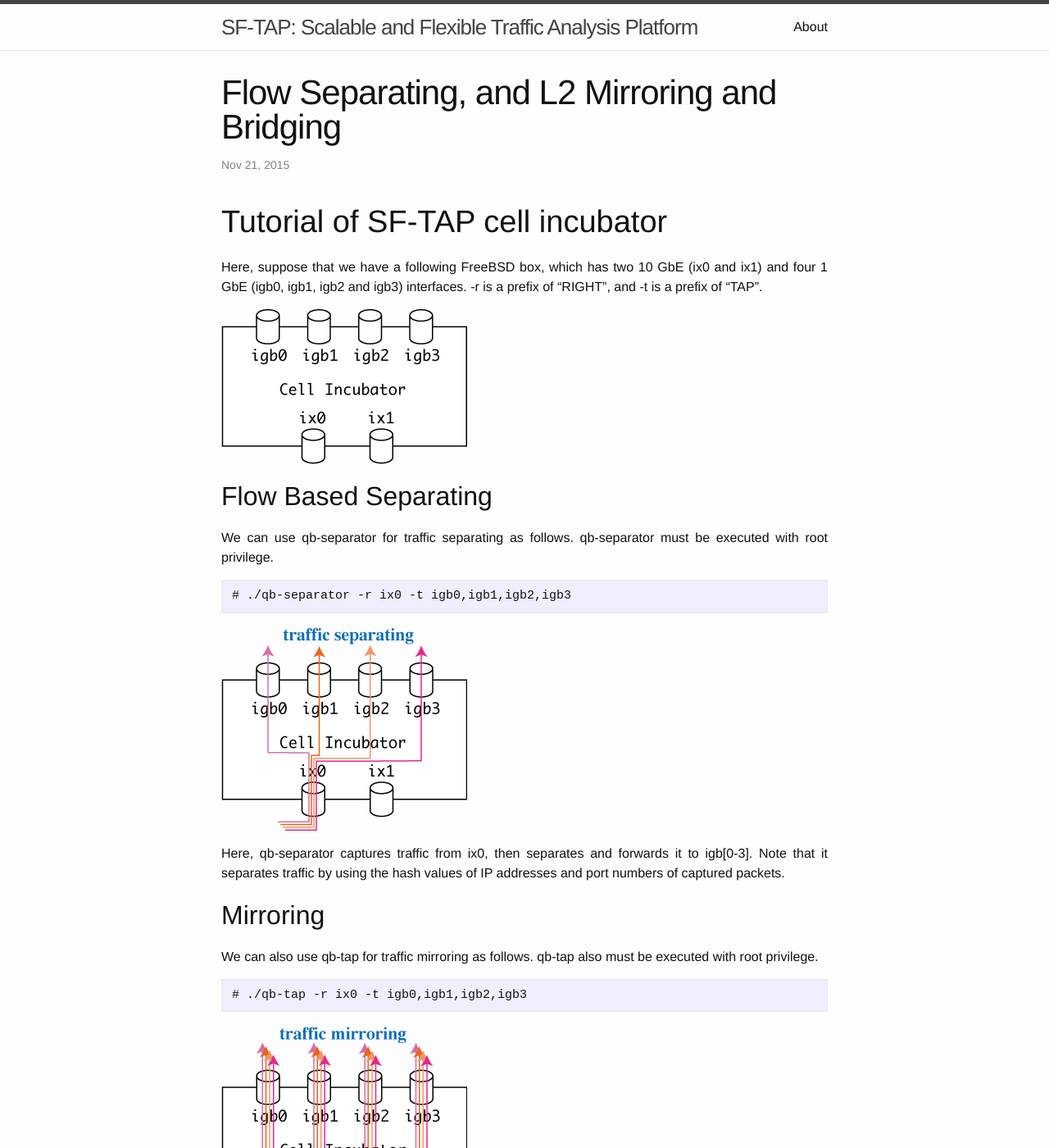
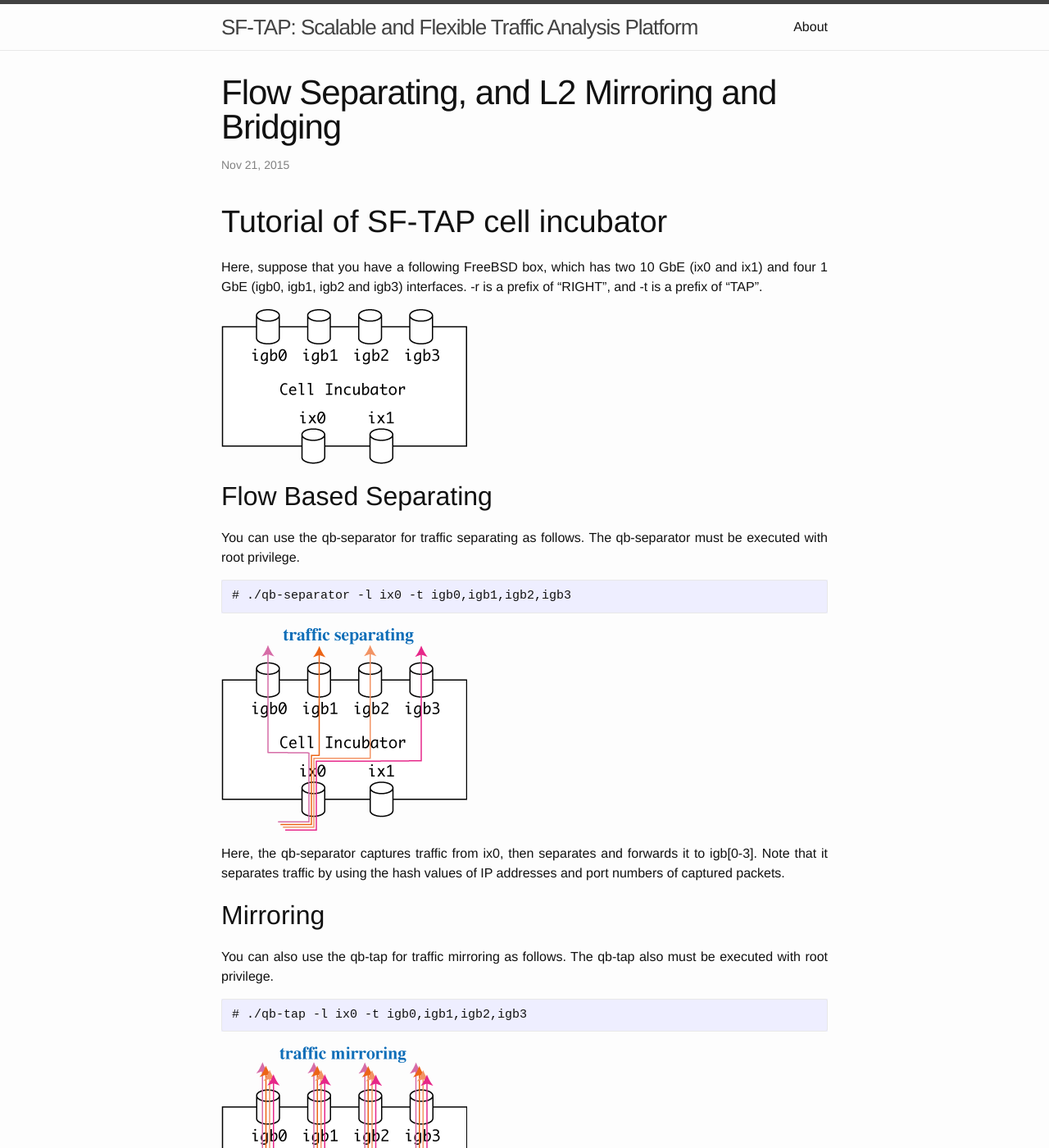
Before and after one commit to SF-TAP/SF-TAP.github.io, a Jekyll site: the page built from _posts/2015-11-21-tutorial-qb.markdown, in a window 1280 px wide and 1400 px high. Shown: the whole window at 82% size. Built offline with Jekyll 4.4.1, drawn with Linux system fonts in a browser that asks for light colours; some of the changed text lies outside the part shown.

Commit message:
minor fix

```diff
--- a/_posts/2015-11-21-tutorial-qb.markdown
+++ b/_posts/2015-11-21-tutorial-qb.markdown
@@ -7,41 +7,41 @@
 
 # Tutorial of SF-TAP cell incubator
 
-Here, suppose that we have a following FreeBSD box, which has two 10 GbE (ix0 and ix1) and four 1 GbE (igb0, igb1, igb2 and igb3) interfaces.
+Here, suppose that you have a following FreeBSD box, which has two 10 GbE (ix0 and ix1) and four 1 GbE (igb0, igb1, igb2 and igb3) interfaces.
 -r is a prefix of "RIGHT", and -t is a prefix of "TAP".
 
 ![qb01 qb01](/assets/qb/qb01.png)
 
 ## Flow Based Separating
 
-We can use qb-separator for traffic separating as follows.
-qb-separator must be executed with root privilege.
+You can use the qb-separator for traffic separating as follows.
+The qb-separator must be executed with root privilege.
 
-    # ./qb-separator -r ix0 -t igb0,igb1,igb2,igb3
+    # ./qb-separator -l ix0 -t igb0,igb1,igb2,igb3
 
 ![qb02 qb02](/assets/qb/qb02.png)
 
-Here, qb-separator captures traffic from ix0, then separates and forwards it to
+Here, the qb-separator captures traffic from ix0, then separates and forwards it to
 igb[0-3].
 Note that it separates traffic by using the hash values of
 IP addresses and port numbers of captured packets.
 
 ## Mirroring
 
-We can also use qb-tap for traffic mirroring as follows.
-qb-tap also must be executed with root privilege.
+You can also use the qb-tap for traffic mirroring as follows.
+The qb-tap also must be executed with root privilege.
 
-    # ./qb-tap -r ix0 -t igb0,igb1,igb2,igb3
+    # ./qb-tap -l ix0 -t igb0,igb1,igb2,igb3
 
 ![qb03 qb03](/assets/qb/qb03.png)
 
-Here, qb-tap forwards all captured traffic from ix0 to igb[0-3].
+Here, the qb-tap forwards all captured traffic from ix0 to igb[0-3].
 
 ## L2 Bridging
 
-We can use qb-separator or qb-tap as a simple software L2 bridge as follows.
+You can use the qb-separator or the qb-tap as a simple software L2 bridge as follows.
 
-    # ./qb-separator -r ix0 -l ix1
+    # ./qb-separator -l ix0 -r ix1
 
 -l is a prefix of "LEFT".
 
@@ -49,20 +49,20 @@
 
 ## L2 Bridging + Flow Based Separating
 
-We use qb-separator as a L2 bridge and traffic separator as follows.
+You can use the qb-separator as a L2 bridge and traffic separator as follows.
 
-    # ./qb-separator -r ix0 -l ix1 -t igb0,igb1,igb2,igb3
+    # ./qb-separator -l ix0 -r ix1 -t igb0,igb1,igb2,igb3
 
 ![qb05 qb05](/assets/qb/qb05.png)
 
-Here, qb-separator separates all traffic from ix0 and ix1
+Here, the qb-separator separates all traffic from ix0 and ix1,
 and forwards it to igb[0-3].
 
 ## L2 Bridging + Mirroring
 
-Similarly, qb-tap can work as a L2 bridge and traffic mirroring box as follows.
+Similarly, the qb-tap can work as an L2 bridge and traffic mirroring box as follows.
 
-    # ./qb-tap -r ix0 -l ix1 -t igb0,igb1,igb2,igb3
+    # ./qb-tap -l ix0 -r ix1 -t igb0,igb1,igb2,igb3
 
 ![qb06 qb06](/assets/qb/qb06.png)
 
```
